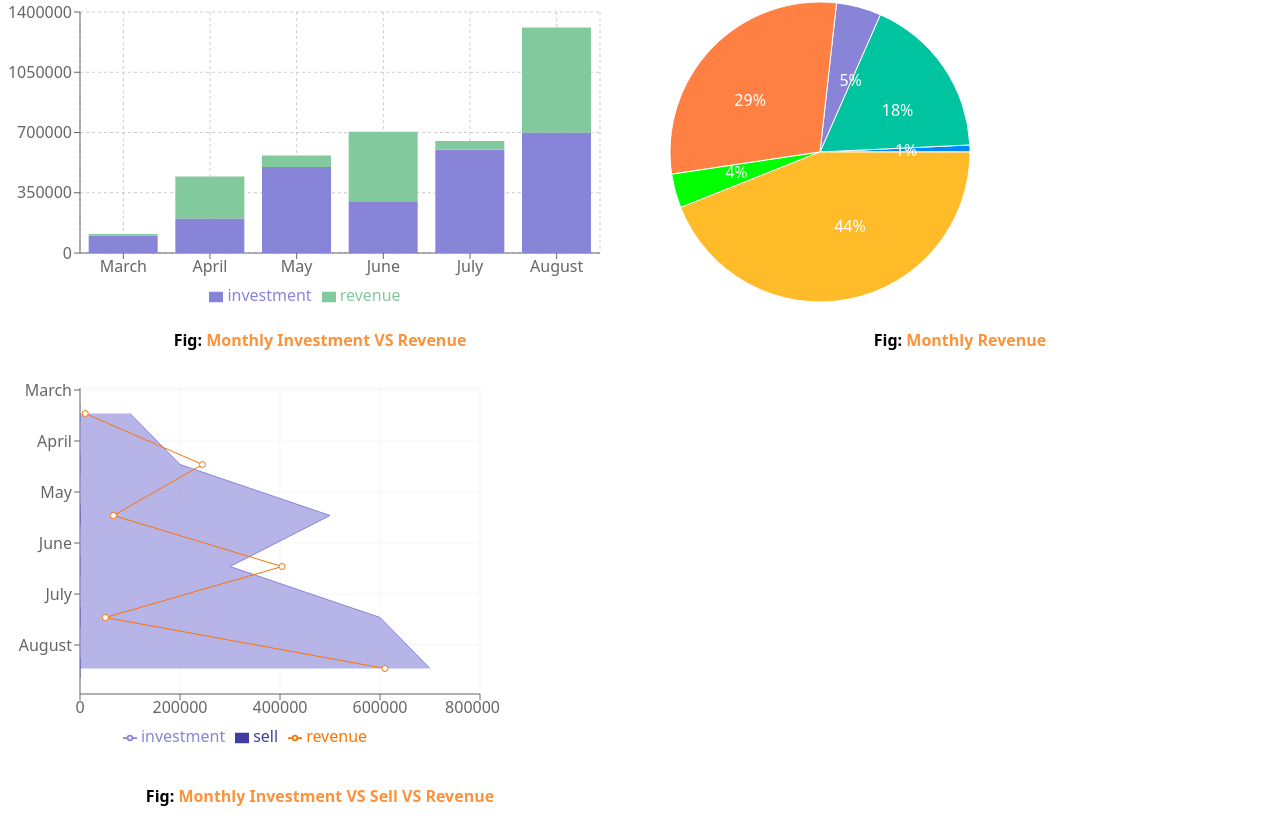
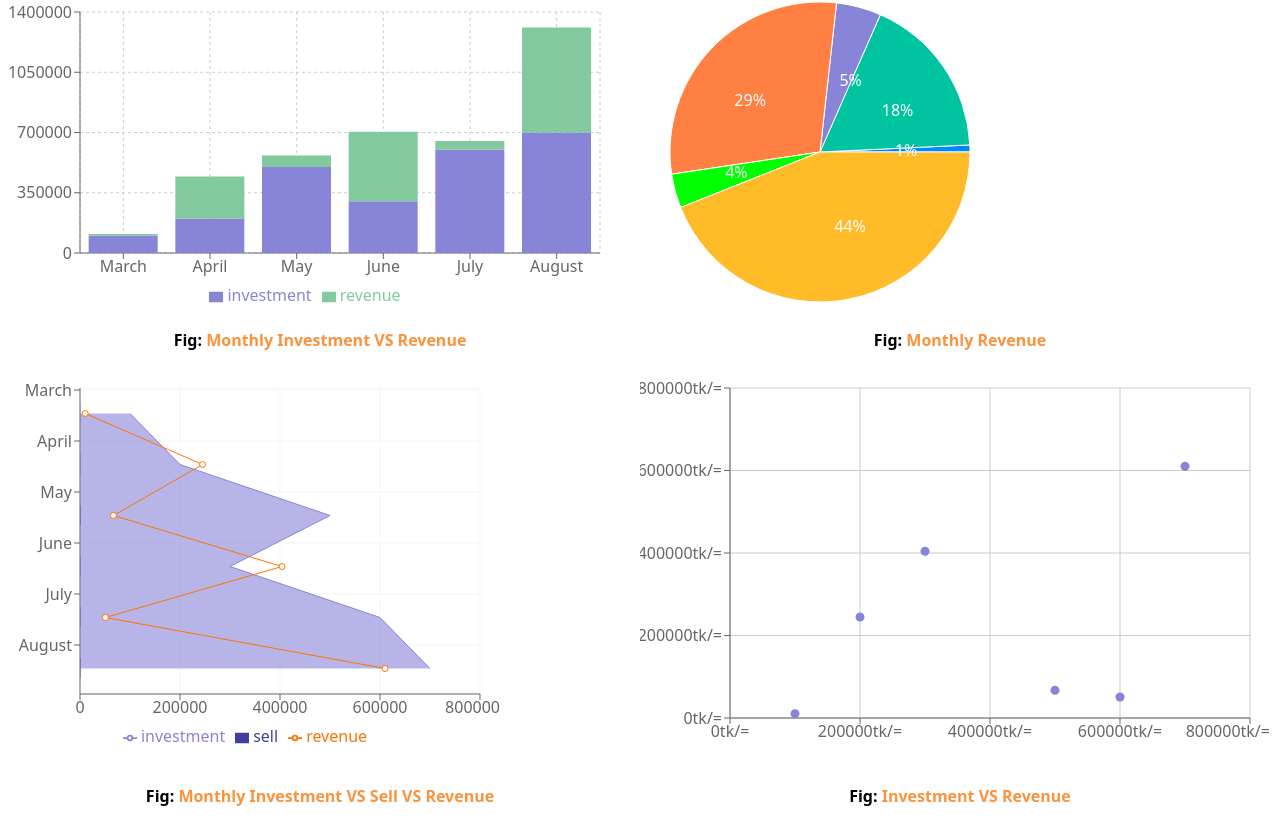
Before and after one commit to crescentpartha/product-analysis-website-crescentpartha, a React (Create React App) app in the folder product-analysis-website/: page /dashboard in a window 1280 px wide. Shown: the part 578-1402 px from the top of the page. Built offline with nearby package versions, Linux system fonts and the light colour scheme.

Commit message:
ScatterChart added

```diff
--- a/product-analysis-website/src/components/Composedchart/Composedchart.js
+++ b/product-analysis-website/src/components/Composedchart/Composedchart.js
@@ -1,6 +1,6 @@
 import React from 'react';
 import useData from '../../hooks/useData';
-import { ComposedChart, Line, Area, Bar, XAxis, YAxis, CartesianGrid, Tooltip, Legend, ResponsiveContainer } from 'recharts';
+import { ComposedChart, Line, Area, Bar, XAxis, YAxis, CartesianGrid, Tooltip, Legend } from 'recharts';
 
 const Composedchart = () => {
     const [data] = useData();
--- a/product-analysis-website/src/components/Dashboard/Dashboard.js
+++ b/product-analysis-website/src/components/Dashboard/Dashboard.js
@@ -4,6 +4,7 @@ import Areachart from '../Areachart/Areachart';
 import Barchart from '../Barchart/Barchart';
 import Piechart from '../Piechart/Piechart';
 import Composedchart from '../Composedchart/Composedchart';
+import Scatterchart from '../Scatterchart/Scatterchart';
 
 const Dashboard = () => {
     return (
@@ -25,6 +26,9 @@ const Dashboard = () => {
                 <div>
                     <Composedchart></Composedchart>
                 </div>
+                <div>
+                    <Scatterchart></Scatterchart>
+                </div>
             </div>
         </div>
     );
--- /dev/null
+++ b/product-analysis-website/src/components/Scatterchart/Scatterchart.js
@@ -0,0 +1,30 @@
+import React from 'react';
+import useData from '../../hooks/useData';
+import { ScatterChart, Scatter, XAxis, YAxis, CartesianGrid, Tooltip } from 'recharts';
+
+const Scatterchart = () => {
+    const [data] = useData();
+    return (
+        <div>
+            <ScatterChart
+                width={630}
+                height={400}
+                margin={{
+                    top: 20,
+                    right: 20,
+                    bottom: 20,
+                    left: 30,
+                }}
+            >
+                <CartesianGrid />
+                <XAxis type="number" dataKey="investment" name="invest" unit="tk/=" />
+                <YAxis type="number" dataKey="revenue" name="income" unit="tk/=" />
+                <Tooltip cursor={{ strokeDasharray: '3 3' }} />
+                <Scatter name="Business" data={data} fill="#8884d8" />
+            </ScatterChart>
+            <p className='font-semibold my-4'>Fig: <span className='text-orange-400'>Investment VS Revenue</span></p>
+        </div>
+    );
+};
+
+export default Scatterchart;
```
